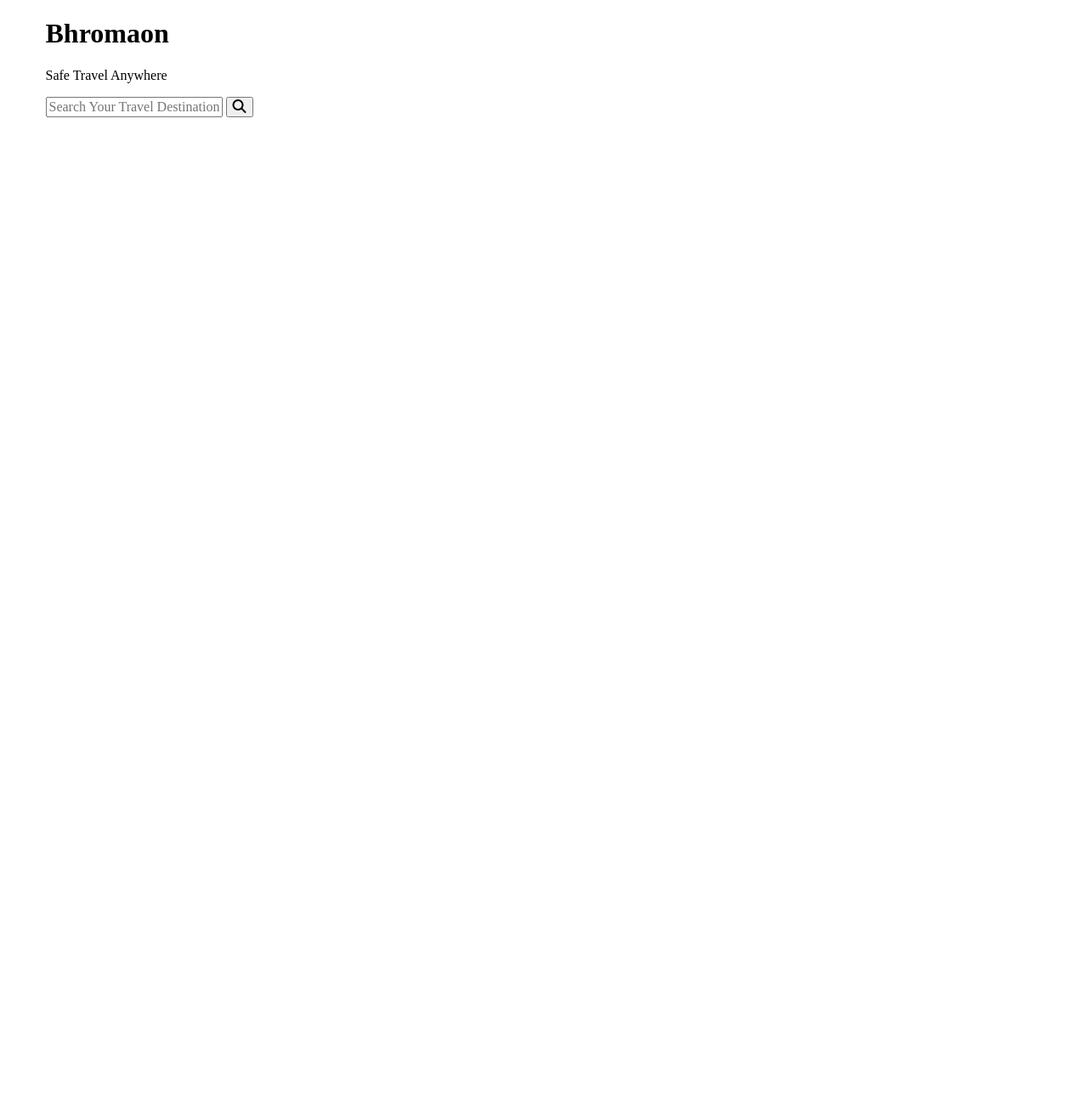
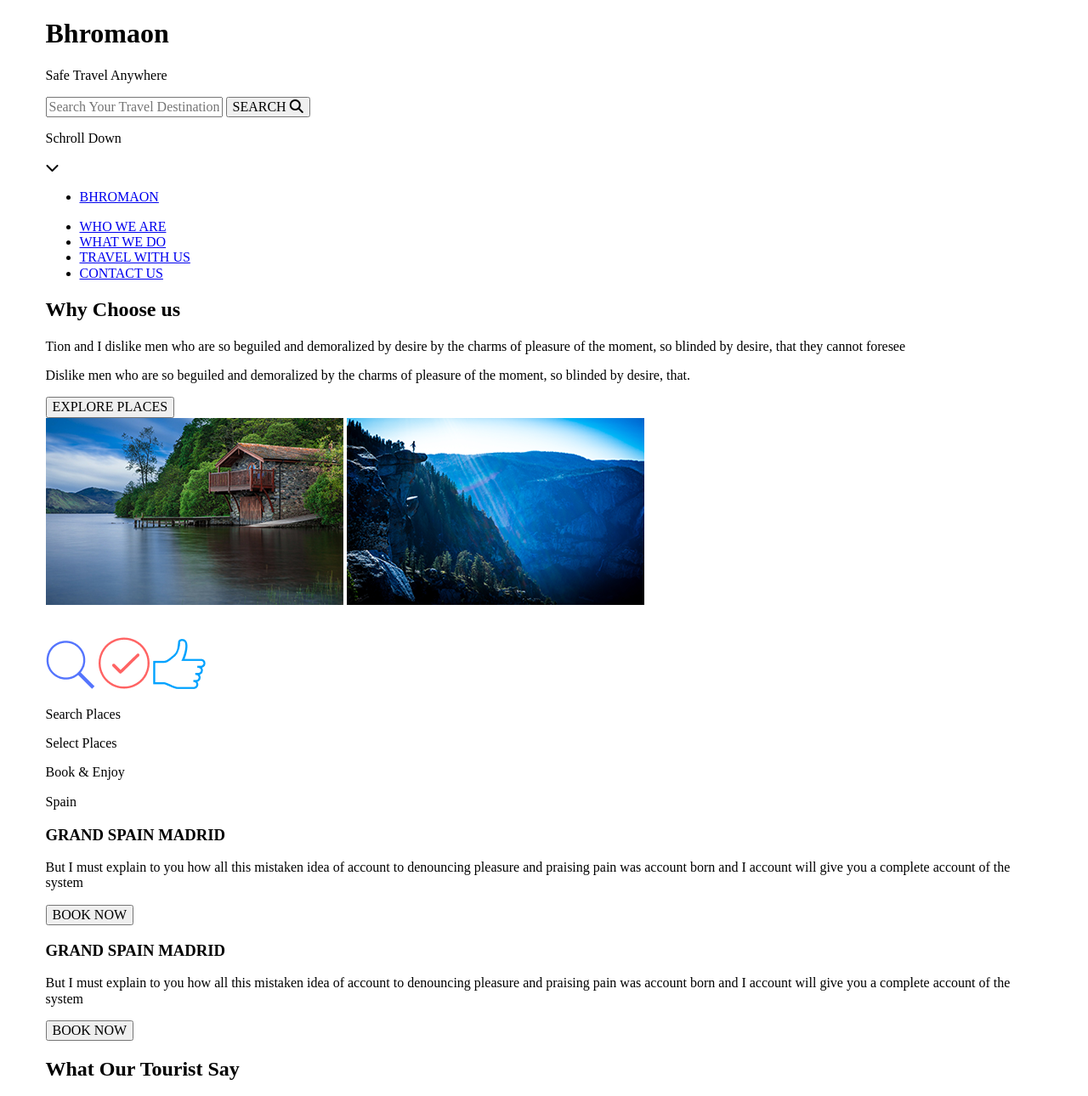
Before and after one commit to Elsalilly/bhromaon-website, a plain HTML site: page index.html in a window 1280 px wide. Shown: the top 1290 px of the page at 85% size. Drawn offline with Linux system fonts and the light colour scheme.

Commit message:
all content for the page added

```diff
--- a/index.html
+++ b/index.html
@@ -16,33 +16,103 @@
             <p class="header_sub-title">Safe Travel Anywhere</p>
             <div class="container_search">
                 <input type="text" placeholder="Search Your Travel Destination" name="search">
-                <button type="submit"><i class="fa-solid fa-magnifying-glass"></i></button>
+                <button class="button-search" type="submit">SEARCH <i class="fa-solid fa-magnifying-glass"></i></button>
+            </div>
+            <div class="scroll">
+                <p class="schroll_text">Schroll Down</p>
+                <i class="fa-solid fa-chevron-down"></i>
             </div>
         </div>
         <div class="container_nav">
-            <nav class="nav"></nav>
+            <nav class="nav">
+                <ul class="nav_list">
+                    <li class="nav_li"><a class="nav_link" href="index.html"><p class="logo-text">BHROMAON</p></a></li>
+                    <li class="nav_li"><a class="nav_link" href="#">WHO WE ARE</a></li>
+                    <li class="nav_li"><a class="nav_link" href="#">WHAT WE DO</a></li>
+                    <li class="nav_li"><a class="nav_link" href="#">TRAVEL WITH US</a></li>
+                    <li class="nav_li"><a class="nav_link" href="#">CONTACT US</a></li>
+                </ul>
+            </nav>
         </div>
     </header>
 
     <main>
         <section class="explore">
-
+            <div class="choose-us">
+                <h2>Why Choose us</h2>
+                <p class="choose_text">Tion and I dislike men who are so beguiled and demoralized by
+                    desire by the charms of pleasure of the moment, so blinded by
+                    desire, that they cannot foresee
+                </p>
+                <p class="choose_text">Dislike men who are so beguiled and demoralized by the
+                    charms of pleasure of the moment, so blinded by desire, that.
+                </p>
+                <button class="button-main" type="submit">EXPLORE PLACES</button>
+            </div>
+            <div class="container_img">
+                <img class="sea-house" src="images/sea-house.png" alt="A house next to the sea">
+                <img class="cliff-small" src="images/cliff-small.png" alt="From a distance a person standing on a cliff">
+            </div>
         </section>
         <section class="how-it-works">
-
+          <div class="works_icons">
+            <img src="images/magnifying-glass.png" alt="magnifying glass">
+            <img src="images/check.png" alt="checkmark">
+            <img src="images/thumbsup.png" alt="thumbs up">
+            <img src="images/Shape.png" alt="an arch shape">
+          </div>
+          <div class="works_text">
+            <p class="search_places">Search Places</p>
+            <p class="select_places">Select Places</p>
+            <p class="enjoy_places">Book & Enjoy</p>
+          </div>
         </section>
         <section class="spain_villa">
-
+            <div class="container_spain">
+                <p class="spain_subtitle">Spain</p>
+                <h3>GRAND SPAIN MADRID</h3>
+                <p class="spain_text">But I must explain to you how all this mistaken idea of account to
+                    denouncing pleasure and praising pain was account  born and I
+                    account will give you a complete account of the system
+                </p>
+                <button class="button-main" type="submit">BOOK NOW</button>
+            </div>
         </section>
         <section class="spain_rock">
-
+            <h3>GRAND SPAIN MADRID</h3>
+            <p class="spain_text">But I must explain to you how all this mistaken idea of account to
+                denouncing pleasure and praising pain was account  born and I
+                account will give you a complete account of the system
+            </p>
+            <button class="button-main" type="submit">BOOK NOW</button>
         </section>
         <section class="reviews">
-
+            <h2>What Our Tourist Say</h2>
+            <div class="container_review">
+                <img class="climber" src="images/climber-small.png" alt="Male standing on top of a mountain">
+                <div class="review_text">
+                    <h4>SAM SUMON</h4>
+                    <p class="review_blocktext"><span><img src="images/qoutation-marks.png"></span>But I must explain to you how all this mistaken idea of account to
+                                                denouncinpleasure and praising pain  But I must explain to you how all this
+                                                mistaken idea of account to nai denouncing pleasure and praising pain was
+                                                account  born and I account will give you a complete account of the system was
+                                                account  born and I account will give you a nai the complete account of the
+                                                system
+                    </p>
+                </div>
+            </div>
         </section>
     </main>
     <footer>
-
+        <h5><a href="#">BHROMAON</a></h5>
+        <p>Safe Travel Anywhere</p>
+        <div class="social-media">
+            <i class="fa-brands fa-facebook-f"></i>
+            <i class="fa-brands fa-twitter"></i>
+            <i class="fa-brands fa-linkedin-in"></i>
+            <i class="fa-brands fa-youtube"></i>
+            <i class="fa-brands fa-pinterest"></i>
+        </div>
     </footer>
 </body>
 </html>
```
Also changed, not shown: images/qoutation-marks.png (added).
